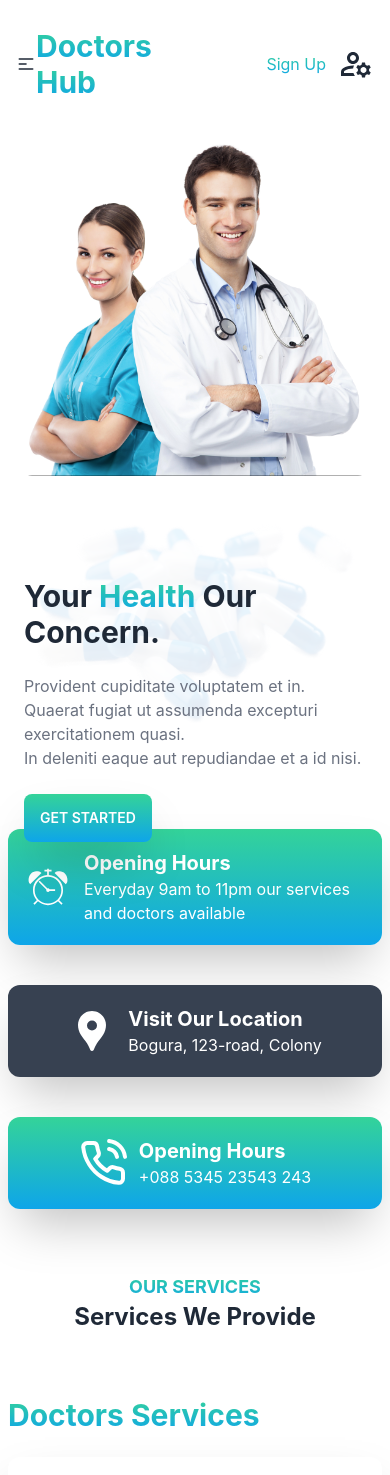
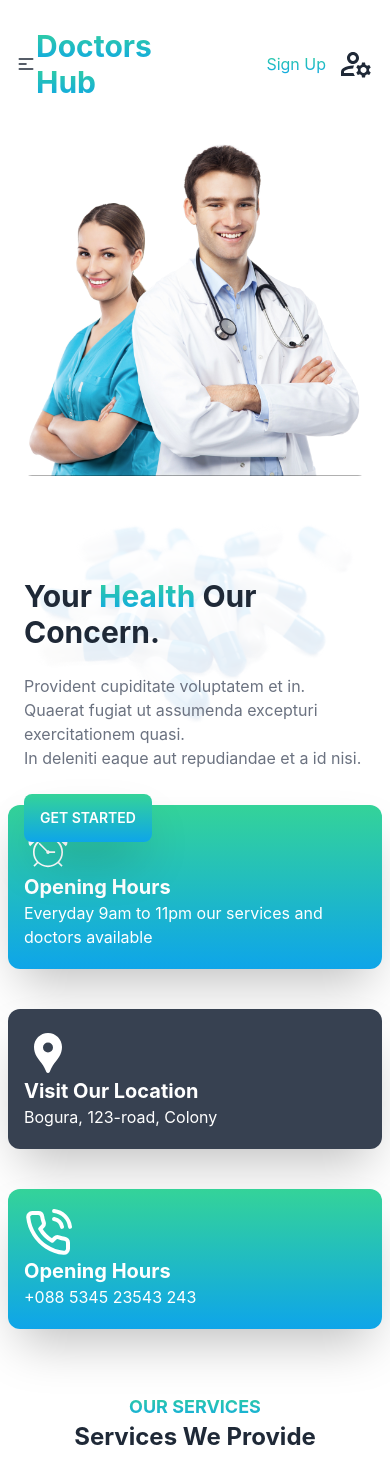
Before and after one commit to ahm-fahim/doctors-hub, a React (Create React App) app in the folder doctor-hub-client/: page / in a window 390 px wide. Shown: the top 1475 px of the page. Built offline with nearby package versions, Linux system fonts and the light colour scheme; grey boxes are pictures that could not be loaded; what tailwindcss-gradient would draw is missing.

Commit message:
some page updated

```diff
--- a/doctor-hub-client/src/Layouts/MainLayouts/MainLayouts.js
+++ b/doctor-hub-client/src/Layouts/MainLayouts/MainLayouts.js
@@ -1,12 +1,12 @@
 import React from "react";
 import { Outlet } from "react-router-dom";
-import Header from "../../SharedComponents/Header/Header";
 import Footer from "../../SharedComponents/Footer/Footer";
+import Navbar from "../../SharedComponents/Navbar/Navbar";
 
 const MainLayouts = () => {
     return (
         <div className="px-2 md:px-16 ">
-            <Header />
+            <Navbar />
             <Outlet />
             <Footer />
         </div>
--- a/doctor-hub-client/src/Pages/Home/HeroSection/Address/Address.js
+++ b/doctor-hub-client/src/Pages/Home/HeroSection/Address/Address.js
@@ -30,7 +30,7 @@ const locationData = [
 
 const Address = () => {
     return (
-        <div className="md:grid grid-cols-3 gap-12 my-16 text-white">
+        <div className="md:grid grid-cols-3 gap-5 my-2 text-white">
             {locationData.map((info) => (
                <AddressCard key={info.id} info={info}/>
             ))}
--- a/doctor-hub-client/src/Pages/Home/HeroSection/Address/AddressCard.js
+++ b/doctor-hub-client/src/Pages/Home/HeroSection/Address/AddressCard.js
@@ -4,11 +4,11 @@ const AddressCard = ({ info }) => {
     const { icon, title, description, cssProperties } = info;
     return (
         <div
-            className={`flex justify-center items-center shadow-2xl mt-10 rounded-xl py-5 px-4 ${
+            className={`lg:flex justify-center items-center shadow-2xl mt-10 rounded-xl py-5 px-4 ${
                 cssProperties ? cssProperties.backgroundColor : "bg-gradient"
             } `}
         >
-            <p className="text-5xl mr-3">{icon}</p>
+            <p className="text-5xl">{icon}</p>
             <div>
                 <h1 className="text-xl font-bold">{title}</h1>
                 <p>{description}</p>
--- a/doctor-hub-client/src/SharedComponents/Header/Header.js
+++ b/doctor-hub-client/src/SharedComponents/Navbar/Navbar.js
@@ -2,7 +2,7 @@ import React from "react";
 import { Link } from "react-router-dom";
 import { MdOutlineManageAccounts } from "react-icons/md";
 
-const Header = () => {
+const Navbar = () => {
     const menuItem = (
         <>
             <li className="text-hover mt-5 lg:mt-0 px-2">
@@ -71,4 +71,4 @@ const Header = () => {
     );
 };
 
-export default Header;
+export default Navbar;
```
